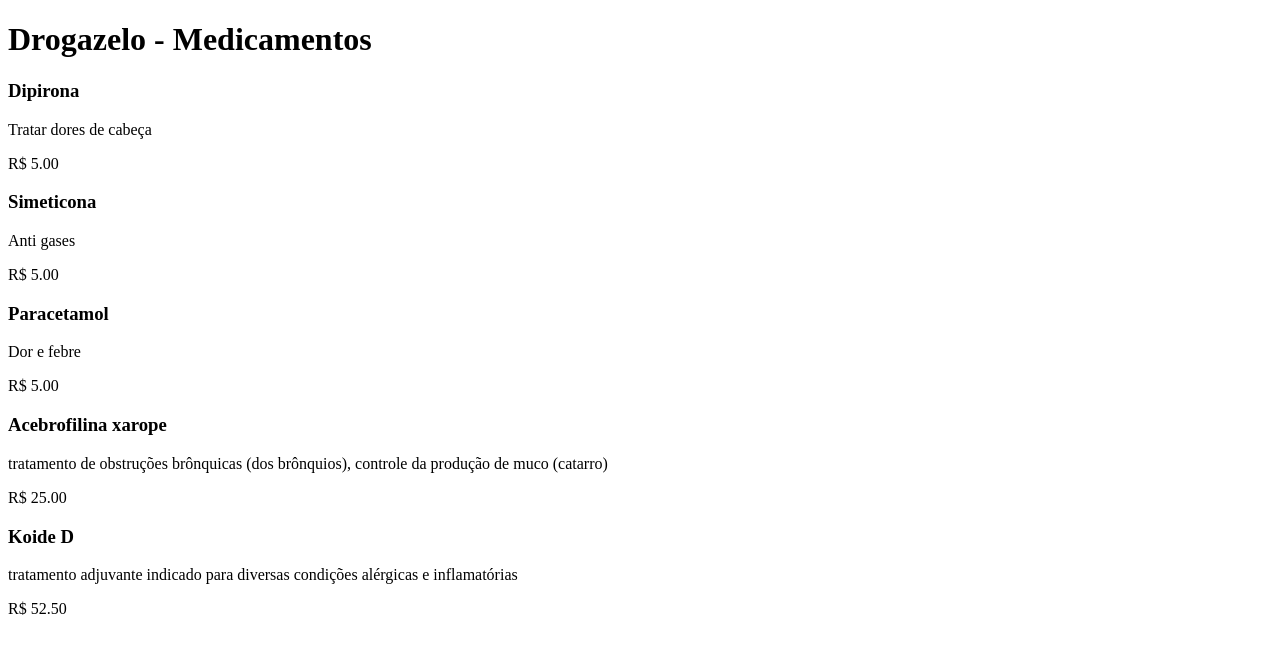
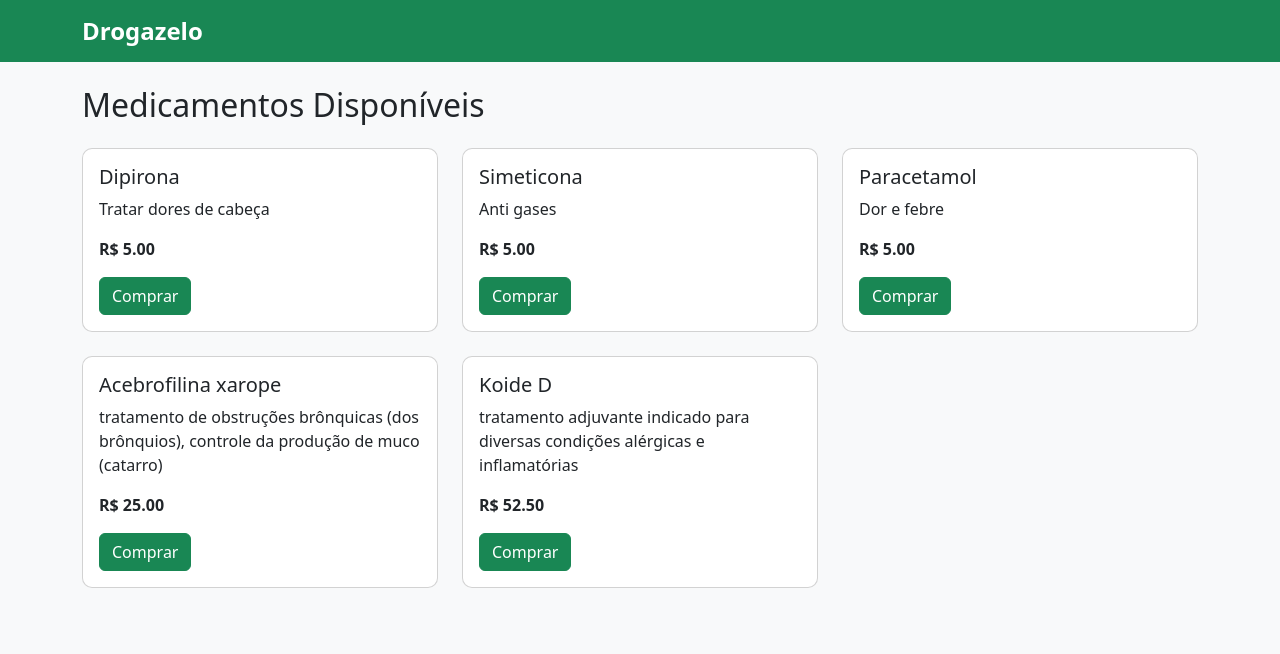
Before and after one commit to WellingtonNeto29/drogazelo_project, a Django app: page / in a window 1280 px wide. Shown: the top 654 px of the page. Run offline with Django 5.2, Linux system fonts and the light colour scheme; data comes from the database, SQL or seed files in the repository; both versions use the stored data as it was after the commit.

Commit message:
add static file configuration, register product template in admin, and update product list template.

```diff
--- a/drogazelo/drogazelo/settings.py
+++ b/drogazelo/drogazelo/settings.py
@@ -119,3 +119,4 @@
 # https://docs.djangoproject.com/en/6.0/howto/static-files/
 
 STATIC_URL = 'static/'
+STATICFILES_DIRS = [BASE_DIR / 'static']
--- a/drogazelo/produtos/admin.py
+++ b/drogazelo/produtos/admin.py
@@ -1,3 +1,4 @@
 from django.contrib import admin
+from .models import Produto
 
-# Register your models here.
+admin.site.register(Produto)
--- /dev/null
+++ b/drogazelo/static/css/style.css
@@ -0,0 +1,12 @@
+body {
+    background-color: #f8f9fa;
+}
+
+.navbar-brand {
+    font-weight: bold;
+    font-size: 1.5rem;
+}
+
+.card {
+    border-radius: 10px;
+}
--- /dev/null
+++ b/drogazelo/templates/base.html
@@ -0,0 +1,27 @@
+{% load static %}
+<!DOCTYPE html>
+<html lang="pt-br">
+<head>
+    <meta charset="UTF-8">
+    <title>Drogazelo</title>
+
+    <!-- Bootstrap -->
+    <link href="https://cdn.jsdelivr.net/npm/bootstrap@5.3.2/dist/css/bootstrap.min.css" rel="stylesheet">
+
+    <!-- CSS do projeto -->
+    <link rel="stylesheet" href="{% static 'css/style.css' %}">
+</head>
+<body>
+
+<nav class="navbar navbar-expand-lg navbar-dark bg-success">
+  <div class="container">
+    <a class="navbar-brand" href="/">Drogazelo</a>
+  </div>
+</nav>
+
+<div class="container mt-4">
+    {% block conteudo %}{% endblock %}
+</div>
+
+</body>
+</html>
--- a/drogazelo/templates/produtos/lista.html
+++ b/drogazelo/templates/produtos/lista.html
@@ -1,17 +1,22 @@
-<!DOCTYPE html>
-<html>
-<head>
-    <title>Drogazelo</title>
-</head>
-<body>
-    <h1>Drogazelo - Medicamentos</h1>
+{% extends 'base.html' %}
 
-    {% for produto in produtos %}
-        <div>
-            <h3>{{ produto.nome }}</h3>
-            <p>{{ produto.descricao }}</p>
-            <p>R$ {{ produto.preco }}</p>
+{% block conteudo %}
+<h2 class="mb-4">Medicamentos Disponíveis</h2>
+
+<div class="row">
+{% for produto in produtos %}
+    <div class="col-md-4">
+        <div class="card mb-4">
+            <div class="card-body">
+                <h5 class="card-title">{{ produto.nome }}</h5>
+                <p class="card-text">{{ produto.descricao }}</p>
+                <p class="fw-bold">R$ {{ produto.preco }}</p>
+                <button class="btn btn-success">Comprar</button>
+            </div>
         </div>
-    {% endfor %}
-</body>
-</html>
+    </div>
+{% empty %}
+    <p>Nenhum produto cadastrado.</p>
+{% endfor %}
+</div>
+{% endblock %}
```
Also changed, not shown: drogazelo/templates/static/css/style.css (added, +14 -0 lines), drogazelo/db.sqlite3.
